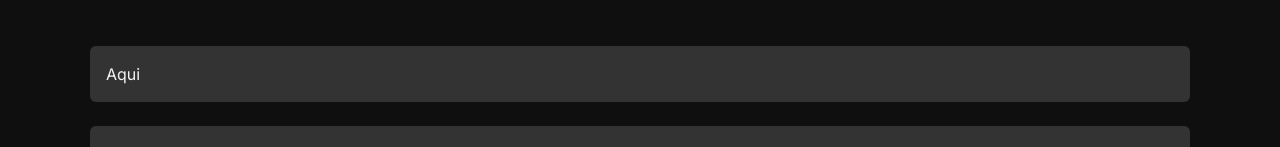
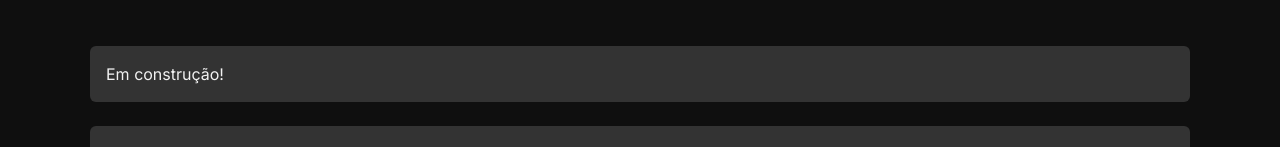
Before and after one commit to Felipecdc/me, a Next.js app: page /design in a window 1280 px wide. Shown: the part 420-567 px from the top of the page. Built offline with nearby package versions, Linux system fonts and the light colour scheme.

Commit message:
feat: update design page

```diff
--- a/app/design/page.tsx
+++ b/app/design/page.tsx
@@ -50,7 +50,7 @@ const Design = async () => {
         </div>
       </div>
       <div className="flex items-center justify-center px-5 pt-6">
-        <CustomCard>Aqui</CustomCard>
+        <CustomCard>Em construção!</CustomCard>
       </div>
       <div className="flex flex-col items-center justify-center gap-3 px-5 py-6">
         <Footer />
```
